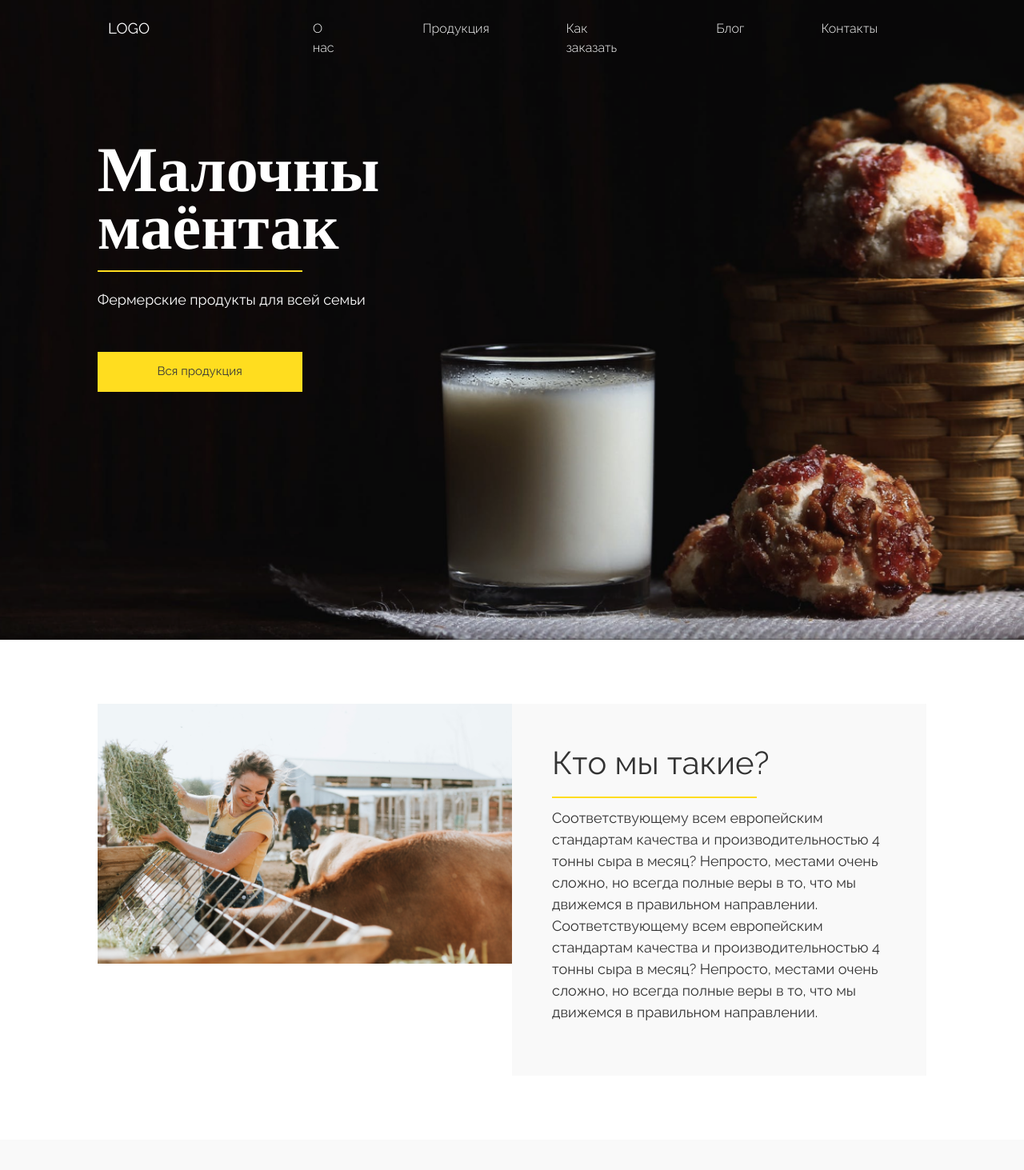
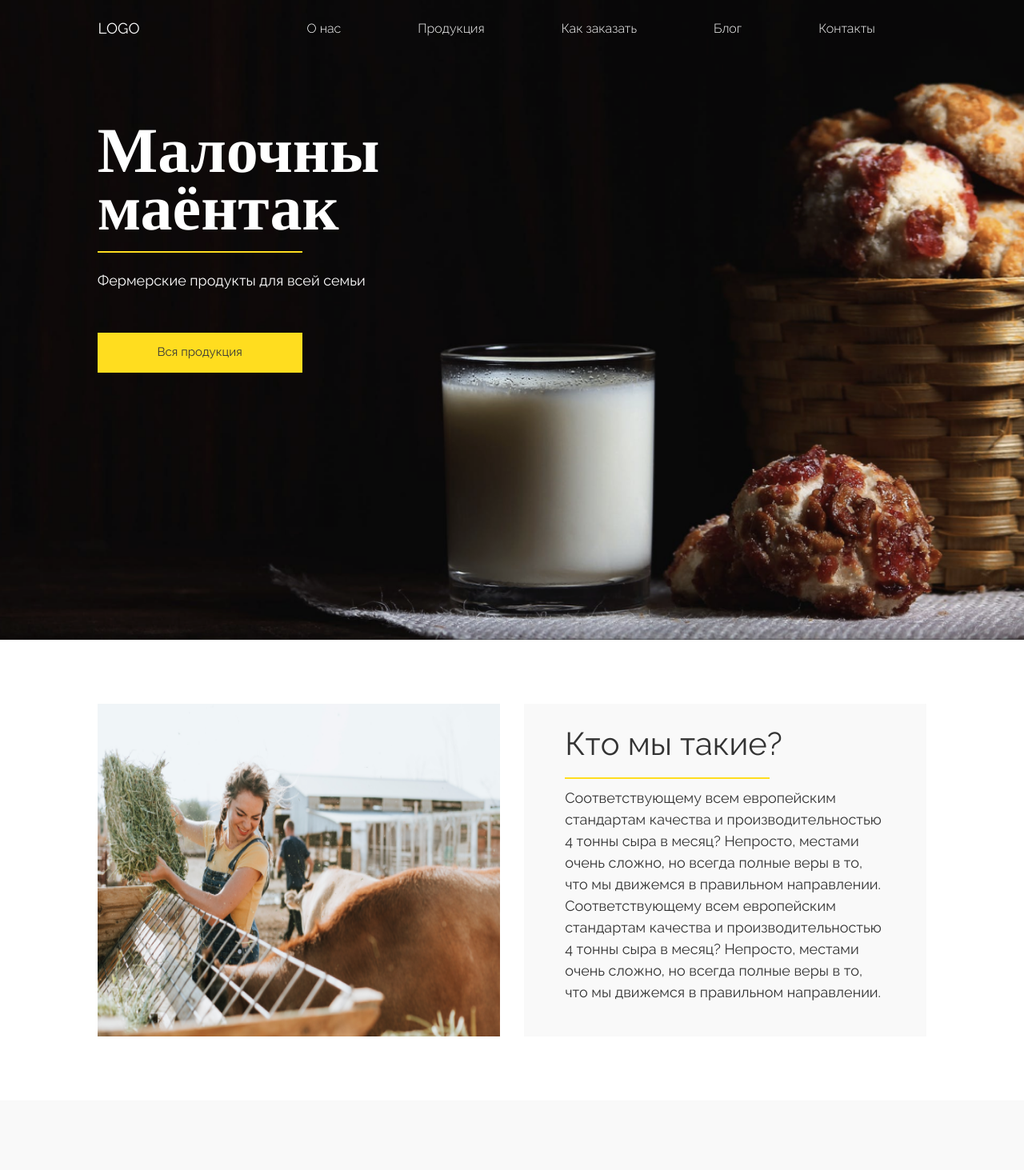
Before and after one commit to ecomilk/ecomilk.github.io, a React (Create React App) app: page / in a window 1280 px wide. Shown: the top 1463 px of the page at 80% size. Built offline with nearby package versions, Linux system fonts and the light colour scheme.

Commit message:
feat: minor layout fix

```diff
--- a/src/components/AboutUs/AboutUs.css
+++ b/src/components/AboutUs/AboutUs.css
@@ -9,16 +9,25 @@
     margin-bottom: 10vh;
 }
 
+.about-us-container .image {
+    height: 100%;
+    width: 100%;}
+
 .about-us-container .image img {
     height: 100%;
     width: 100%;
 }
 
 .about-us-container .content {
-    padding: 50px;
+    padding: 2vw 4vw;
+    /*margin-bottom: 20px;*/
+    height: 100%;
+    width: 100%;
     background: #F9F9F9;
-    min-height: 100%;
-    min-width: 100%;
+
+}
+
+.about-us-container .content p {
 }
 
 .about-us-container .content h2 {
--- a/src/components/AboutUs/AboutUs.js
+++ b/src/components/AboutUs/AboutUs.js
@@ -12,7 +12,7 @@ export default class AboutUs extends Component {
                     <div className="row justify-content-md-center">
                         <div className="col col-md-10">
                             <div className="about-us-container">
-                                <div className="row no-gutters">
+                                <div className="row justify-content-sm-around">
                                     <div className="col-sm-6">
                                         <div className="image">
                                             <img src={imgAboutUs} alt=""/>
--- a/src/components/AppHeader/AppHeader.css
+++ b/src/components/AppHeader/AppHeader.css
@@ -17,6 +17,10 @@
     margin-bottom: 1vh;
     font-size: 5rem;
     line-height: .9;
+}
+
+.navbar .container-fluid {
+    padding: 0;
 }
 
 .navbar-nav > li {
--- a/src/components/AppHeader/AppHeader.js
+++ b/src/components/AppHeader/AppHeader.js
@@ -14,7 +14,9 @@ export default class AppHeader extends Component {
         return (
             <header className="app-header">
 
-                <NavBar/>
+                <NavBar
+                    logo="LOGO"
+                />
 
                 <div className="container-fluid">
                     <div className="row justify-content-md-center">
@@ -61,7 +63,9 @@ export default class AppHeader extends Component {
     }
 }
 
-const NavBar = () => {
+const NavBar = (props) => {
+    const {logo} = props;
+
     const items = [
         {id: 'a-about-us', label: 'О нас', target: '#about-us'},
         {id: 'a-products', label: 'Продукция', target: '#products'},
@@ -71,27 +75,19 @@ const NavBar = () => {
     ];
 
     const navItems = items.map(it =>
-        (<NavItem
+        <NavItem
             key={it.id}
             label={it.label}
             target={it.target}
-        />));
+        />);
 
     return (
-        <nav className="navbar navbar-expand-lg ">
-            <button className="navbar-toggler" type="button" data-toggle="collapse"
-                    data-target="#navbarNavDropdown" aria-controls="navbarNavDropdown" aria-expanded="false"
-                    aria-label="Toggle navigation">
-                <span className="navbar-toggler-icon"/>
-            </button>
+        <nav className="navbar navbar-expand-lg">
             <div className="collapse navbar-collapse" id="navbarNavDropdown">
                 <div className="container-fluid">
-                    <div className="row">
-                        <div className="col-1">
-
-                        </div>
+                    <div className="row justify-content-sm-center">
                         <div className="col-2">
-                            <a className="navbar-brand" href="#header">LOGO</a>
+                            <a className="navbar-brand" href="#header">{logo}</a>
                         </div>
                         <div className="col-8">
                             <ul className="navbar-nav">
```
